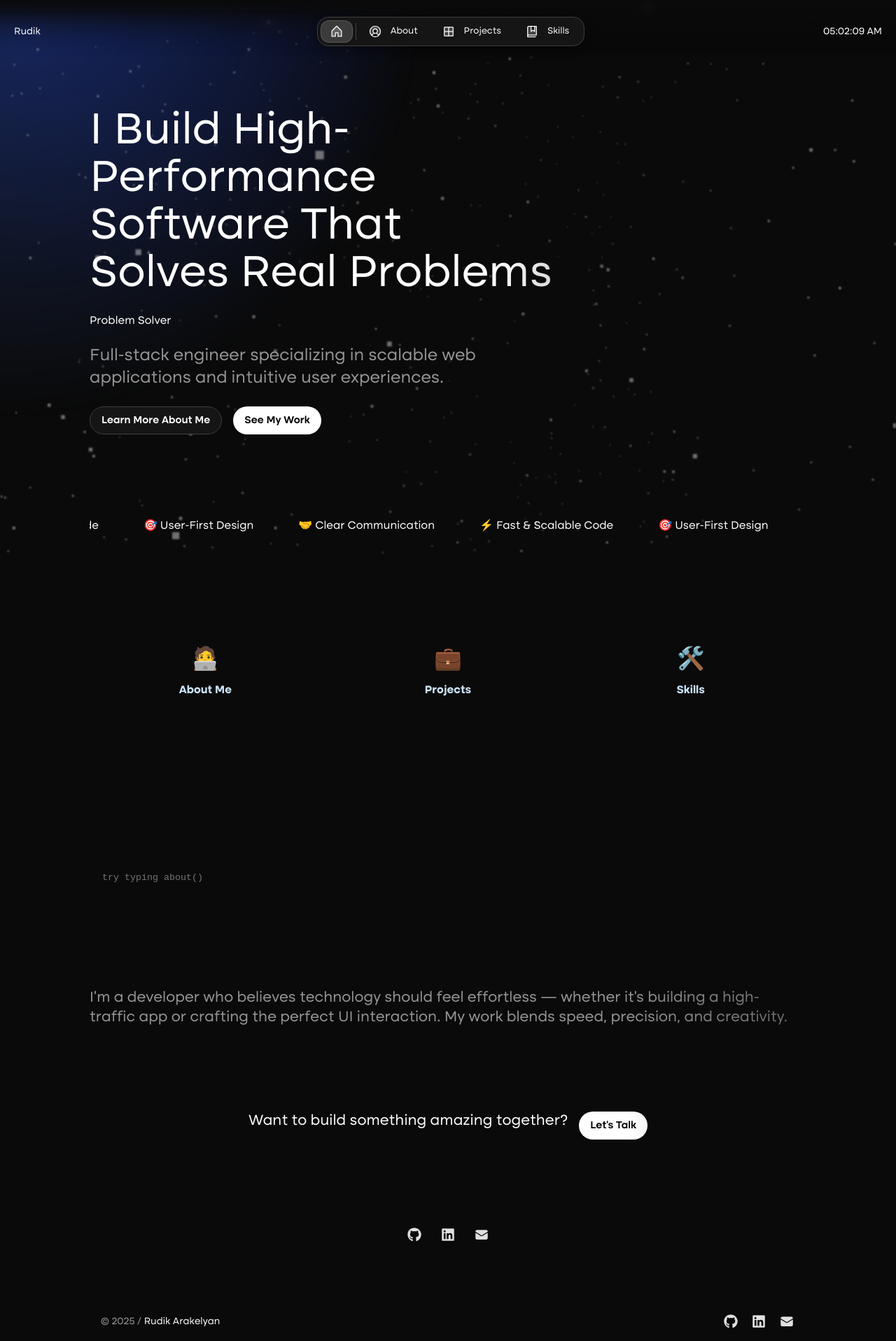
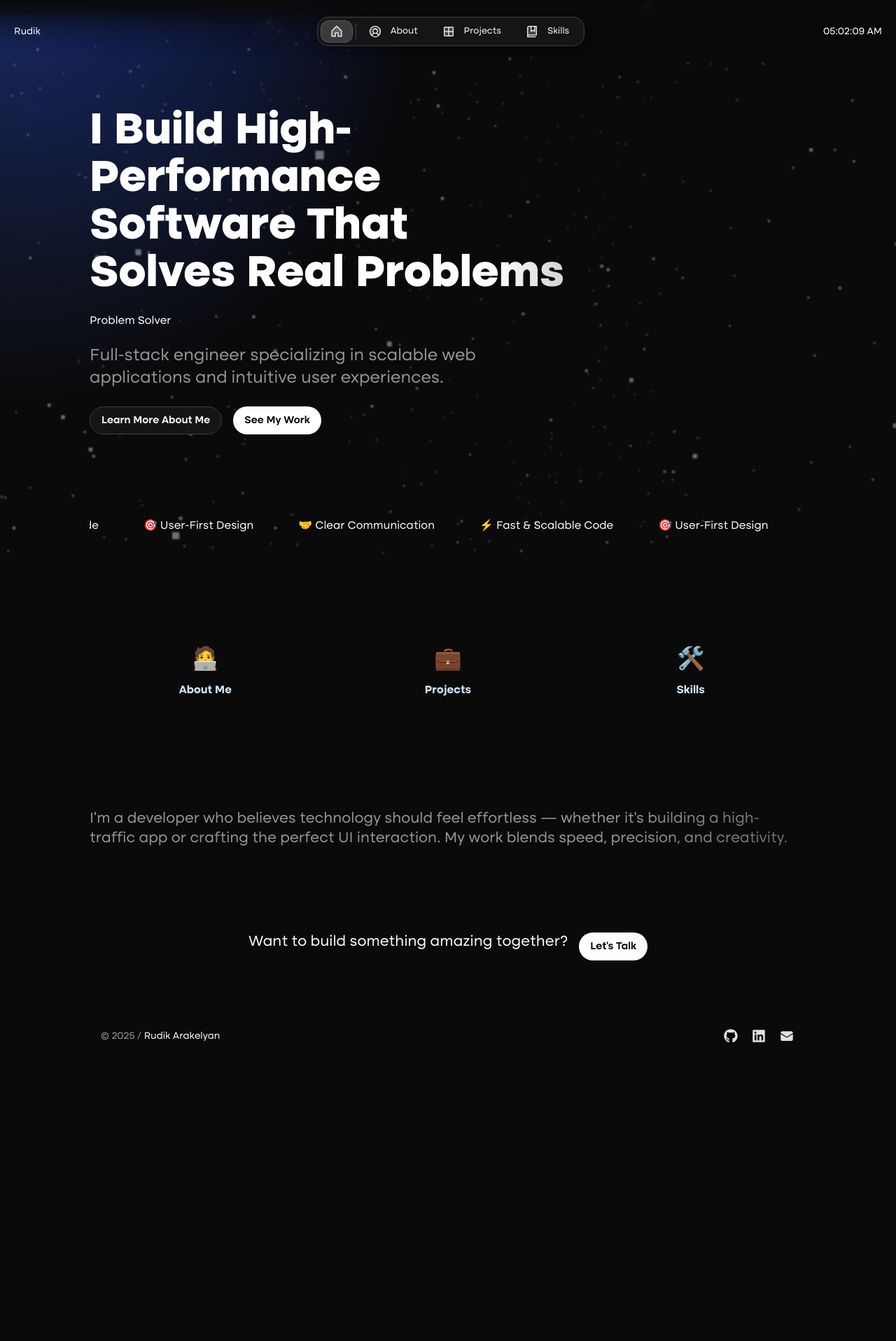
Before and after one commit to boxerarakelyan777/Portfolio-Web, a Next.js app: page / in a window 1280 px wide. Shown: the whole page at 70% size. After the commit the page ends 1509 px from the top, so only its background shows below. Built offline with nearby package versions, Linux system fonts and the light colour scheme.

Commit message:
Updated a fix the home page

```diff
--- a/package.json
+++ b/package.json
@@ -13,6 +13,7 @@
     "@floating-ui/react-dom": "^2.1.1",
     "@next/mdx": "^14.2.16",
     "@next/third-parties": "^15.4.6",
+    "@vercel/analytics": "^1.5.0",
     "classnames": "^2.5.1",
     "compressorjs": "^1.2.1",
     "cookie": "^1.0.1",
--- a/src/app/page.tsx
+++ b/src/app/page.tsx
@@ -69,7 +69,7 @@ export default function Home() {
         <Column fillWidth paddingY="l" gap="m">
           <Column maxWidth="s">
             <RevealFx translateY="4" fillWidth horizontal="start" paddingBottom="m">
-              <Text wrap="balance" variant="display-l">
+              <Text wrap="balance" variant="display-strong-l">
                 {home.mainHeadline}
               </Text>
             </RevealFx>
@@ -99,7 +99,7 @@ export default function Home() {
 
       <NavigationTiles tiles={home.tiles} />
 
-      <CodePlayground />
+      {/* <CodePlayground /> */}
 
       <RevealFx translateY="4">
         <Text wrap="balance" onBackground="neutral-weak" variant="heading-default-l">
@@ -116,7 +116,7 @@ export default function Home() {
         </Flex>
       </RevealFx>
 
-      <Flex gap="16" paddingBottom="l" wrap horizontal="center">
+      {/* <Flex gap="16" paddingBottom="l" wrap horizontal="center">
         {social.map(
           (item) =>
             item.link && (
@@ -130,7 +130,7 @@ export default function Home() {
               />
             ),
         )}
-      </Flex>
+      </Flex> */}
     </Column>
   );
 }
--- a/src/app/resources/content.js
+++ b/src/app/resources/content.js
@@ -50,7 +50,7 @@ const home = {
     message: "Want to build something amazing together?",
     button: {
       label: "Let’s Talk",
-      href: "mailto:rudik.arakelyan777@gmail.com",
+      href: "https://www.linkedin.com/in/rudik-arakelyan/",
     },
   },
 };
```
Also changed, not shown: 1 other file (tests, documents, lock files or other folders).
